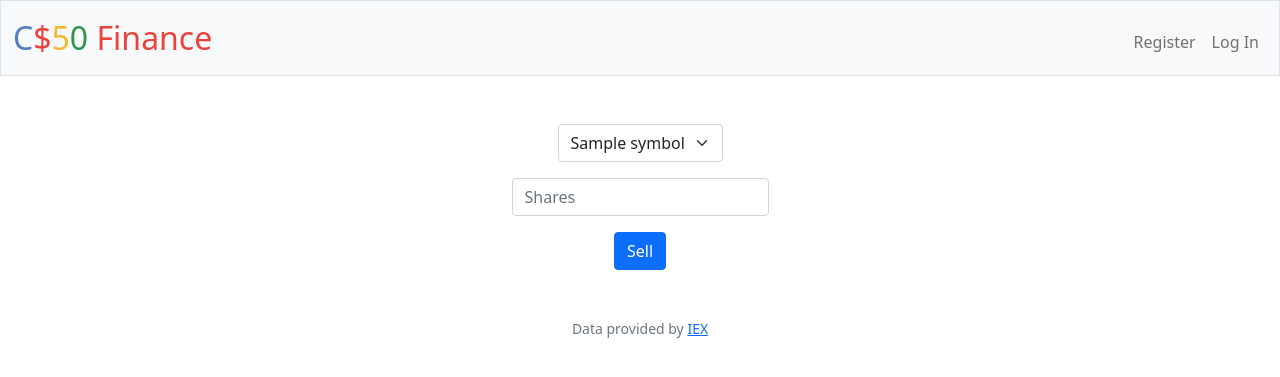
After one commit to geejbear/finance, a Flask app: template templates/sell.html in a window 1280 px wide. The commit adds this page. Shown: the top 377 px of the page. Run offline with Flask 3, Linux system fonts and the light colour scheme; the template is opened without the code that fills it: most values are stand-ins (such as "Sample title", 1, 10 or a date in 2020); some libraries are stand-ins or nearby versions.

Commit message:
update sell() and debug app

```diff
--- a/app.py
+++ b/app.py
@@ -35,19 +35,22 @@ def after_request(response):
 @login_required
 def index():
     """Show portfolio of stocks"""
-    if session["user_id"] == None:
+    if not session["user_id"]:
         return redirect("/login")
     else:
         portfolio_rows = db.execute("SELECT symbol, name, shares, price, total FROM portfolio WHERE clientid = ?", session["user_id"])
-        elements = portfolio_rows[0].keys()
-        values = portfolio_rows
+        users_rows = db.execute("SELECT * FROM users WHERE id = ?", session["user_id"])
+        elements = ["Symbol", "Name", "Shares", "Price", "Total"]
+        if not portfolio_rows:
+            return render_template("index.html", cash=float(users_rows[0]["cash"]), elements=elements)
+        else:
+            values = portfolio_rows
 
-        users_rows = db.execute("SELECT cash FROM users WHERE id = ?", session["user_id"])
-        total_shares = [dict["total"] for dict in portfolio_rows]
-        total = "{:.2f}".format(float(users_rows[0]["cash"]) + float(sum(total_shares)))
-        cash = "{:.2f}".format(float(float(total) - float(sum(total_shares))))
+            bought_shares = [dict["total"] for dict in portfolio_rows]
+            total = "{:.2f}".format(float(users_rows[0]["cash"]) + float(sum(bought_shares)))
+            cash = "{:.2f}".format(float(float(total) - float(sum(bought_shares))))
         return render_template("index.html", elements=elements, values=values, cash=cash, total=total)
-    ## return apology("TODO")
+
 
 
 @app.route("/buy", methods=["GET", "POST"])
@@ -58,37 +61,50 @@ def buy():
         return render_template("buy.html")
 
     elif request.method == "POST":
-        # don't touch this code
-        symbol = request.form.get("symbol")
-        shares = request.form.get("shares")
-        rows = lookup(symbol)
+        symbol_rows = lookup(request.form.get("symbol"))
+        shares_to_buy = str(request.form.get("shares"))
+        if symbol_rows == None:
+            return apology("Symbol not found", 400)
+        elif shares_to_buy == "":
+            return apology("Cannot by zero shares", 400)
+
         current_user = db.execute("SELECT * FROM users")
-
         available_cash = float(current_user[0]["cash"])
-        total_shares = "{:.2f}".format(float(shares) * rows["price"])
+        bought_shares = "{:.2f}".format(float(shares_to_buy) * (symbol_rows["price"]))
+        portfolio = db.execute("SELECT * FROM portfolio WHERE clientid = ?", session["user_id"])
 
         #you may touch starting from this line (with caution)
-        if rows == None:
-            return apology("Symbol not found", 400)
-        elif available_cash - float(total_shares) < 0:
+        if available_cash - float(bought_shares) < 0:
             return apology("Not enough cash", 400)
+        # # # # # # #
+        # --- this code served once it's purpose --#
+        # elif current_user[0]["cash"] == 10000.00:
+        #         db.execute('''UPDATE portfolio SET name = ?, symbol = ?, shares = ?, price = ?, total = ? WHERE clientid = ?''',
+        #                     symbol_rows["name"], symbol_rows["symbol"], num_of_shares, symbol_rows["price"],
+        #                     total_shares, int(current_user[0]["id"])
+        #         )
+        # # # # # # #
+        elif symbol_rows["symbol"] in [dict["symbol"] for dict in portfolio]:
+            #TODO UPDATE ALLA SELL()!
+            existing_shares = float(portfolio[0]["shares"])
+            current_num_of_shares = existing_shares + float(request.form.get("shares"))
+            bought_shares = "{:.2}".format(current_num_of_shares * float(symbol_rows["price"]))
+            db.execute( '''UPDATE portfolio SET shares = ?, total = ? WHERE symbol = ?''',
+                  current_num_of_shares, bought_shares, symbol_rows["symbol"]
+            )
+
+            remaining_cash = available_cash - float(bought_shares)
+            db.execute("UPDATE users SET cash = ?", remaining_cash)
+            return redirect("/")
         else:
-            remaining_cash = available_cash - float(total_shares)
+            db.execute(
+                '''INSERT INTO portfolio (name, symbol, shares, price, total, clientid) VALUES(?, ?, ?, ?, ?, ?)''',
+                        symbol_rows["name"], symbol_rows["symbol"], int(request.form.get("shares")), symbol_rows["price"],
+                        bought_shares, int(current_user[0]["id"])
+            )
+            remaining_cash = available_cash - float(bought_shares)
             db.execute("UPDATE users SET cash = ?", remaining_cash)
-
-            if current_user[0]["cash"] == 10000.00:
-                db.execute("UPDATE portfolio SET name = ?, symbol = ?, shares = ?, price = ?, total = ? WHERE clientid = ?",
-                            rows["name"], rows["symbol"], shares, rows["price"], total_shares, int(current_user[0]["id"]))
-            else:
-                db.execute(
-                    '''INSERT INTO portfolio (name, symbol, shares, price, total, clientid) VALUES(?, ?, ?, ?, ?, ?)''',
-                            rows["name"], rows["symbol"], shares, rows["price"],
-                            total_shares, int(current_user[0]["id"])
-                )
-                ##update cash and total
-
-
-            return redirect("/")
+        return redirect("/")
 
 
 @app.route("/history")
@@ -181,7 +197,7 @@ def register():
             session["user_id"] = rows[0]["id"]
 
             #add a row to the portfolio database with null values
-            db.execute("INSERT INTO portfolio (name, symbol, shares, price, total, clientid) VALUES(?, ?, ?, ?, ?, ?)", "", "", 0, 0.00, 0.00, rows[0]["id"])
+            #db.execute("INSERT INTO portfolio (name, symbol, shares, price, total, clientid) VALUES(?, ?, ?, ?, ?, ?)", "", "", 0, 0.00, 0.00, rows[0]["id"])
 
             return redirect("/")
     else:
@@ -192,4 +208,33 @@ def register():
 @login_required
 def sell():
     """Sell shares of stock"""
-    return apology("TODO")
+    if request.method == "GET":
+        data_rows = db.execute("SELECT symbol FROM portfolio")
+        all_symbols = [dict["symbol"] for dict in data_rows]
+        return render_template("sell.html", symbols=all_symbols)
+    elif request.method == "POST":
+        ## get symbols and shares
+        price = db.execute("SELECT price FROM portfolio WHERE symbol = ?", request.form.get("symbol"))
+
+        #updating database
+        bought_shares = db.execute("SELECT shares FROM portfolio WHERE symbol = ?", request.form.get("symbol"))
+        currect_num_of_shares = float(bought_shares[0]["shares"]) - float(request.form.get("shares"))
+        if currect_num_of_shares < 0:
+            return apology("Too many shares", 400)
+        elif currect_num_of_shares == 0:
+            db.execute("DELETE FROM portfolio WHERE symbol = ?", request.form.get("symbol"))
+        # upadate new total from shares
+        bought_shares = "{:.2f}".format(currect_num_of_shares * float(price[0]["price"]))
+
+        #updating cash
+        available_cash = db.execute("SELECT cash FROM users WHERE id = ?", int(session["user_id"]))
+        remainig_cash = "{:.2f}".format(float(available_cash[0]["cash"]) + (float(int(request.form.get("shares")) * float(price[0]["price"]))))
+
+
+        db.execute("UPDATE portfolio SET shares = ?, total = ? WHERE symbol = ?", currect_num_of_shares, bought_shares, request.form.get("symbol"))
+        db.execute("UPDATE users SET cash = ? WHERE id = ?", remainig_cash,  int(session["user_id"]))
+        # update client-side
+
+        # if all sold, maybe a python function to set rows to NULL, rather than
+        ## having no data?
+        return redirect("/")
--- a/templates/layout.html
+++ b/templates/layout.html
@@ -57,7 +57,7 @@
             </header>
         {% endif %}
 
-        <main class="container-fluid py-5 text-center">
+        <main class="container py-5 text-center">
             {% block main %}{% endblock %}
         </main>
 
--- /dev/null
+++ b/templates/sell.html
@@ -0,0 +1,23 @@
+{% extends "layout.html" %}
+
+{% block title %}
+    Sell
+{% endblock %}
+
+{% block main %}
+    <form action="/sell" method="post">
+        <div class="mb-3">
+                <select class="form-select mx-auto w-auto" name="symbol">
+                    {% for symbol in symbols %}
+                    <option>
+                        {{ symbol }}
+                    </option>
+                    {% endfor %}
+                </select>
+        </div>
+        <div class="mb-3">
+            <input autocomplete="off" class="form-control mx-auto w-auto" min="1" name="shares" placeholder="Shares" type="number">
+        </div>
+        <button class="btn btn-primary" type="submit">Sell</button>
+    </form>
+{% endblock %}
```
Also changed, not shown: templates/index.html (+18 -3 lines), test.py (+7 -4 lines), 1 other file.
